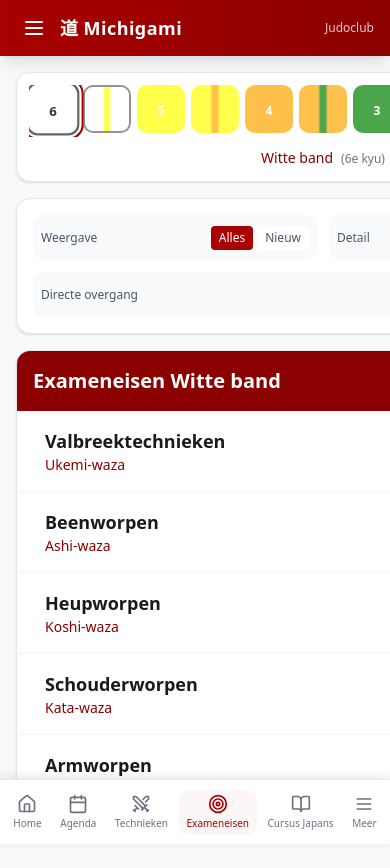
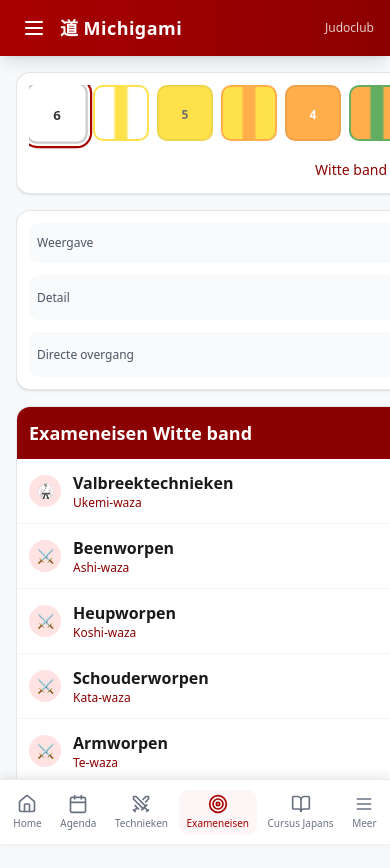
Before and after one commit to RobertDingenouts/judoclub-michigami, a Next.js app: page / in a window 390 px wide. Both pictures are taken after a click on the button "Exameneisen". Shown: the top 868 px of the page. Built offline with nearby package versions, Linux system fonts and the light colour scheme.

Commit message:
Fix: Exam dashboard - mobile responsive, belt selector size, overflow fixes

```diff
--- /dev/null
+++ b/src/components/exam-dashboard.tsx
@@ -0,0 +1,176 @@
+'use client';
+
+import { useState } from 'react';
+import { belts, beltColors, getExamRequirements } from '@/data/exam-requirements';
+
+type ViewMode = 'all' | 'new' | 'detail';
+
+export default function ExamDashboard() {
+  const [selectedBelt, setSelectedBelt] = useState('wit');
+  const [viewMode, setViewMode] = useState<ViewMode>('new');
+  const [expandedCategories, setExpandedCategories] = useState<Record<string, boolean>>({});
+
+  const requirements = getExamRequirements(selectedBelt);
+
+  const toggleCategory = (cat: string) => {
+    setExpandedCategories(prev => ({ ...prev, [cat]: !prev[cat] }));
+  };
+
+  const expandAll = () => {
+    const allExpanded: Record<string, boolean> = {};
+    requirements.forEach(r => { allExpanded[r.category] = true; });
+    setExpandedCategories(allExpanded);
+  };
+
+  const collapseAll = () => {
+    setExpandedCategories({});
+  };
+
+  return (
+    <div className="space-y-4 md:space-y-6">
+      {/* Belt Selector - Kimi style visual belts */}
+      <div className="bg-white dark:bg-gray-800 rounded-xl shadow-lg p-3 md:p-4">
+        <h3 className="text-xs md:text-sm font-bold text-gray-700 dark:text-gray-300 mb-2 md:mb-3 text-center uppercase tracking-wide">
+          Kies je band
+        </h3>
+        <div className="flex flex-wrap gap-1.5 md:gap-2 justify-center">
+          {belts.map((belt) => (
+            <button
+              key={belt.id}
+              onClick={() => setSelectedBelt(belt.id)}
+              className={`
+                relative px-2 md:px-3 py-1.5 md:py-2 rounded-lg border-2 transition-all duration-200
+                flex items-center gap-1 md:gap-1.5 text-xs md:text-sm font-semibold
+                hover:scale-105 hover:-translate-y-0.5
+                ${selectedBelt === belt.id
+                  ? 'ring-2 ring-red-600 ring-offset-2 dark:ring-offset-gray-800 scale-105'
+                  : 'hover:shadow-md'}
+              `}
+              style={{
+                background: beltColors[belt.color as keyof typeof beltColors]?.bg || '#fff',
+                color: beltColors[belt.color as keyof typeof beltColors]?.text || '#333',
+                borderColor: beltColors[belt.color as keyof typeof beltColors]?.border || '#ccc',
+              }}
+            >
+              {/* Visual belt indicator */}
+              <span
+                className="w-3 h-3 md:w-4 md:h-4 rounded-sm border shadow-sm inline-block"
+                style={{
+                  background: beltColors[belt.color as keyof typeof beltColors]?.belt || '#fff',
+                  borderColor: beltColors[belt.color as keyof typeof beltColors]?.border || '#ccc'
+                }}
+              />
+              <span className="truncate">{belt.label.split(' ')[0]}</span>
+            </button>
+          ))}
+        </div>
+      </div>
+
+      {/* View Mode Toggle */}
+      <div className="bg-white dark:bg-gray-800 rounded-xl shadow-lg p-3 md:p-4">
+        <div className="flex flex-col sm:flex-row gap-2 sm:gap-3 items-stretch sm:items-center">
+          <span className="text-xs md:text-sm font-bold text-gray-700 dark:text-gray-300 whitespace-nowrap">
+            Weergave:
+          </span>
+          <div className="flex gap-1.5 md:gap-2 flex-wrap">
+            {(['all', 'new', 'detail'] as ViewMode[]).map((mode) => (
+              <button
+                key={mode}
+                onClick={() => setViewMode(mode)}
+                className={`
+                  px-2 md:px-3 py-1 md:py-1.5 rounded-lg text-xs md:text-sm font-semibold transition-all
+                  ${viewMode === mode
+                    ? 'bg-red-600 text-white shadow-md'
+                    : 'bg-gray-100 dark:bg-gray-700 text-gray-700 dark:text-gray-300 hover:bg-gray-200 dark:hover:bg-gray-600'}
+                `}
+              >
+                {mode === 'all' ? 'Alles' : mode === 'new' ? 'Nieuw' : 'Detail'}
+              </button>
+            ))}
+          </div>
+        </div>
+
+        {/* Expand/Collapse buttons */}
+        <div className="flex gap-1.5 md:gap-2 mt-2 pt-2 border-t border-gray-200 dark:border-gray-700">
+          <button
+            onClick={expandAll}
+            className="flex-1 px-2 py-1 bg-green-50 dark:bg-green-900/30 text-green-700 dark:text-green-400 rounded-lg text-xs md:text-sm font-semibold hover:bg-green-100 dark:hover:bg-green-900/50 transition-colors"
+          >
+            ▲ Alles open
+          </button>
+          <button
+            onClick={collapseAll}
+            className="flex-1 px-2 py-1 bg-orange-50 dark:bg-orange-900/30 text-orange-700 dark:text-orange-400 rounded-lg text-xs md:text-sm font-semibold hover:bg-orange-100 dark:hover:bg-orange-900/50 transition-colors"
+          >
+            ▼ Alles dicht
+          </button>
+        </div>
+      </div>
+
+      {/* Exam Requirements */}
+      <div className="space-y-2 md:space-y-3">
+        {requirements.map((req) => (
+          <div key={req.category} className="bg-white dark:bg-gray-800 rounded-xl shadow-lg overflow-hidden">
+            {/* Category Header */}
+            <button
+              onClick={() => toggleCategory(req.category)}
+              className="w-full px-3 md:px-4 py-2 md:py-3 flex items-center justify-between text-left hover:bg-gray-50 dark:hover:bg-gray-700/50 transition-colors"
+            >
+              <div>
+                <h3 className="text-sm md:text-base font-bold text-gray-900 dark:text-white">
+                  {req.category}
+                </h3>
+                <p className="text-xs md:text-sm text-red-600 dark:text-red-400 font-medium">
+                  {req.japaneseName}
+                </p>
+              </div>
+              <span className="text-gray-500 dark:text-gray-400 text-lg ml-2 md:ml-3 flex-shrink-0">
+                {expandedCategories[req.category] ? '−' : '+'}
+              </span>
+            </button>
+
+            {/* Techniques List */}
+            {expandedCategories[req.category] && (
+              <div className="border-t border-gray-200 dark:border-gray-700 px-3 md:px-4 py-2 md:py-3 space-y-1.5 md:space-y-2">
+                {req.techniques.map((tech, idx) => (
+                  <div
+                    key={idx}
+                    className={`
+                      flex items-start gap-2 p-2 md:p-3 rounded-lg text-xs md:text-sm
+                      ${viewMode === 'new' && tech.new
+                        ? 'bg-yellow-50 dark:bg-yellow-900/20 border-l-4 border-yellow-500'
+                        : 'bg-gray-50 dark:bg-gray-700/50'}
+                    `}
+                  >
+                    <span className="font-bold text-red-600 dark:text-red-400 min-w-[1.2rem] md:min-w-[1.5rem]">
+                      {idx + 1}.
+                    </span>
+                    <div className="flex-1 min-w-0">
+                      <p className="font-semibold text-gray-900 dark:text-white break-words">
+                        {tech.name}
+                      </p>
+                      {viewMode === 'detail' && tech.description && (
+                        <p className="text-xs md:text-sm text-gray-600 dark:text-gray-400 mt-0.5 break-words">
+                          {tech.description}
+                        </p>
+                      )}
+                    </div>
+                  </div>
+                ))}
+
+                {/* Nage-komi & Kanteltechnieken info */}
+                {viewMode === 'detail' && (
+                  <div className="mt-2 md:mt-3 p-2 md:p-3 bg-blue-50 dark:bg-blue-900/20 rounded-lg border border-blue-200 dark:border-blue-800">
+                    <p className="text-xs md:text-sm text-blue-800 dark:text-blue-300 font-medium">
+                      💡 Voor dit examen: {req.nageKomi || 0} nage-komi + {req.kanteltechnieken || 0} kanteltechnieken vereist
+                    </p>
+                  </div>
+                )}
+              </div>
+            )}
+          </div>
+        ))}
+      </div>
+    </div>
+  );
+}
--- a/src/components/sections/ExamDashboard.tsx
+++ b/src/components/sections/ExamDashboard.tsx
@@ -22,6 +22,21 @@ const CLUB_COLORS = {
   dark: '#1a1a1a',
   light: '#f8f8f8',
   text: '#333333',
+};
+
+// Belt colors mapping - exact Kimi design
+const BELT_COLORS: Record<string, { bg: string; belt: string; text: string; border: string }> = {
+  'wit': { bg: '#FFFFFF', belt: '#FFFFFF', text: '#333333', border: '#CCCCCC' },
+  'wit-gele-slip': { bg: '#FFFFFF', belt: '#FFD700', text: '#333333', border: '#FFD700' },
+  'geel': { bg: '#FFD700', belt: '#FFD700', text: '#333333', border: '#E6C200' },
+  'geel-oranje-slip': { bg: '#FFD700', belt: '#FF8C00', text: '#333333', border: '#FF8C00' },
+  'oranje': { bg: '#FF8C00', belt: '#FF8C00', text: '#FFFFFF', border: '#E67A00' },
+  'oranje-groene-slip': { bg: '#FF8C00', belt: '#228B22', text: '#FFFFFF', border: '#228B22' },
+  'groen': { bg: '#228B22', belt: '#228B22', text: '#FFFFFF', border: '#1A6B1A' },
+  'groen-blauwe-slip': { bg: '#228B22', belt: '#1E90FF', text: '#FFFFFF', border: '#1E90FF' },
+  'blauw': { bg: '#1E90FF', belt: '#1E90FF', text: '#FFFFFF', border: '#1A7BD9' },
+  'blauw-bruine-slip': { bg: '#1E90FF', belt: '#8B4513', text: '#FFFFFF', border: '#8B4513' },
+  'bruin': { bg: '#8B4513', belt: '#8B4513', text: '#FFFFFF', border: '#6B3410' },
 };
 
 // All categories in order for unified view
@@ -82,7 +97,6 @@ export function ExamDashboard() {
       const toReqs = beltRequirements.find(r => r.beltId === selectedBeltId);
       if (!fromReqs || !toReqs) return [];
 
-      // Convert object requirements to array format
       return Object.entries(toReqs.requirements).map(([categoryId, count]) => {
         const fromCount = fromReqs.requirements[categoryId] || 0;
         return {
@@ -98,7 +112,6 @@ export function ExamDashboard() {
     const currentReqs = beltRequirements.find(r => r.beltId === selectedBeltId);
     if (!currentReqs) return [];
 
-    // Convert object requirements to array format
     const currentReqsArray = Object.entries(currentReqs.requirements).map(([categoryId, count]) => ({
       categoryId,
       totalCount: count,
@@ -130,16 +143,17 @@ export function ExamDashboard() {
 
   // Get belt color style
   const getBeltColorStyle = (belt: BeltLevel) => {
+    const colors = BELT_COLORS[belt.id] || BELT_COLORS['wit'];
     if (belt.isSlip && getParentBelt(belt.id)) {
-      const parentColor = getParentBelt(belt.id)?.color || '#FFFFFF';
+      const parentColors = BELT_COLORS[getParentBelt(belt.id)?.id || 'wit'] || BELT_COLORS['wit'];
       return {
-        background: `linear-gradient(90deg, ${parentColor} 0%, ${parentColor} 40%, ${belt.color} 45%, ${belt.color} 55%, ${parentColor} 60%, ${parentColor} 100%)`,
-        border: belt.id === 'wit' || belt.id === 'wit-gele-slip' ? '2px solid #666' : 'none',
+        background: `linear-gradient(90deg, ${parentColors.belt} 0%, ${parentColors.belt} 35%, ${colors.belt} 40%, ${colors.belt} 60%, ${parentColors.belt} 65%, ${parentColors.belt} 100%)`,
+        border: `2px solid ${colors.border}`,
       };
     }
     return {
-      backgroundColor: belt.color,
-      border: belt.id === 'wit' ? '2px solid #666' : 'none',
+      backgroundColor: colors.bg,
+      border: `2px solid ${colors.border}`,
     };
   };
 
@@ -150,7 +164,6 @@ export function ExamDashboard() {
 
   // Get techniques for display
   const getTechniquesForDisplay = (categoryId: string, totalCount: number, prevCount: number) => {
-    // techniques is a Record<string, Technique[]> so access by category key
     const allTechs = examTechniques[categoryId] || [];
 
     return {
@@ -163,23 +176,24 @@ export function ExamDashboard() {
   const ukemiWaza = getCategoryInfoHelper('ukemi-waza');
 
   return (
-    <div className="space-y-4">
-      {/* Belt Selector Bar */}
-      <div className="bg-white rounded-xl shadow-sm border border-gray-200 p-3">
-        <div className="flex gap-1.5 overflow-x-auto pb-1 custom-scrollbar">
+    <div className="space-y-4 max-w-full overflow-x-hidden">
+      {/* Belt Selector Bar - Kimi style with better mobile support */}
+      <div className="bg-white rounded-xl shadow-sm border border-gray-200 p-3 md:p-4">
+        <div className="flex gap-2 overflow-x-auto pb-2" style={{ scrollbarWidth: 'thin', WebkitOverflowScrolling: 'touch' }}>
           {examBeltLevels.map((belt) => {
             const isActive = selectedBeltId === belt.id;
+            const colors = BELT_COLORS[belt.id] || BELT_COLORS['wit'];
             return (
               <button
                 key={belt.id}
                 onClick={() => setSelectedBeltId(belt.id)}
-                className={`flex-shrink-0 w-12 h-12 rounded-lg transition-all ${
+                className={`flex-shrink-0 w-14 h-14 md:w-16 md:h-16 rounded-lg transition-all ${
                   isActive ? 'ring-2 ring-[#a90000] ring-offset-2 scale-110 shadow-md' : 'hover:scale-105 opacity-70 hover:opacity-100'
                 }`}
                 style={getBeltColorStyle(belt)}
                 title={belt.name}
               >
-                <span className="text-xs font-bold" style={{ color: belt.color === '#FFFFFF' ? '#333' : 'white' }}>
+                <span className="text-xs md:text-sm font-bold" style={{ color: colors.text }}>
                   {belt.kyu || ''}
                 </span>
               </button>
@@ -187,7 +201,7 @@ export function ExamDashboard() {
           })}
         </div>
         <div className="mt-2 text-center">
-          <span className="text-sm font-medium" style={{ color: CLUB_COLORS.primary }}>
+          <span className="text-sm md:text-base font-medium" style={{ color: CLUB_COLORS.primary }}>
             {selectedBelt?.name}
           </span>
           {selectedBelt?.kyu && (
@@ -197,8 +211,8 @@ export function ExamDashboard() {
       </div>
 
       {/* Controls Row */}
-      <div className="bg-white rounded-xl shadow-sm border border-gray-200 p-4">
-        <div className="grid grid-cols-2 md:grid-cols-4 gap-3">
+      <div className="bg-white rounded-xl shadow-sm border border-gray-200 p-3 md:p-4">
+        <div className="grid grid-cols-1 sm:grid-cols-2 md:grid-cols-4 gap-3">
           {/* Weergave toggle */}
           <div className="flex items-center justify-between gap-2 p-2 rounded-lg bg-gray-50">
             <span className="text-xs font-medium text-gray-600">Weergave</span>
@@ -237,9 +251,9 @@ export function ExamDashboard() {
           </div>
 
           {/* Direct transition toggle */}
-          <div className="flex items-center justify-between gap-2 p-2 rounded-lg bg-gray-50 col-span-2 md:col-span-2">
+          <div className="flex items-center justify-between gap-2 p-2 rounded-lg bg-gray-50 col-span-1 sm:col-span-2 md:col-span-2">
             <span className="text-xs font-medium text-gray-600">Directe overgang</span>
-            <div className="flex items-center gap-2">
+            <div className="flex items-center gap-2 flex-wrap">
               <select
                 value={fromBeltId}
                 onChange={(e) => setFromBeltId(e.target.value)}
@@ -265,20 +279,20 @@ export function ExamDashboard() {
       {/* Main Content - Unified Overview */}
       <div className="bg-white rounded-xl shadow-sm border border-gray-200 overflow-hidden">
         {/* Header with expand/collapse buttons */}
-        <div className="p-4 flex items-center justify-between" style={{ backgroundColor: CLUB_COLORS.primary }}>
-          <h2 className="text-xl font-bold text-white">
+        <div className="p-3 md:p-4 flex items-center justify-between flex-wrap gap-2" style={{ backgroundColor: CLUB_COLORS.primary }}>
+          <h2 className="text-lg md:text-xl font-bold text-white">
             {showDirectTransition ? `${fromBelt?.name} → ${selectedBelt?.name}` : `Exameneisen ${selectedBelt?.name}`}
           </h2>
           <div className="flex gap-2">
             <button
               onClick={expandAll}
-              className="px-3 py-1 rounded text-sm font-medium transition-colors bg-white/20 text-white hover:bg-white/30"
+              className="px-3 py-1 rounded text-xs md:text-sm font-medium transition-colors bg-white/20 text-white hover:bg-white/30"
             >
               Alles open
             </button>
             <button
               onClick={collapseAll}
-              className="px-3 py-1 rounded text-sm font-medium transition-colors bg-white/20 text-white hover:bg-white/30"
+              className="px-3 py-1 rounded text-xs md:text-sm font-medium transition-colors bg-white/20 text-white hover:bg-white/30"
             >
               Alles dicht
             </button>
@@ -293,14 +307,12 @@ export function ExamDashboard() {
             const newCount = req?.newCount || 0;
             const prevCount = req?.previousCount || 0;
 
-            // Get special counts for ukemi-waza and nage-komi, kantel
             const isUkemi = catInfo.id === 'ukemi-waza';
             const displayCount = isUkemi ? 4 : count;
             const isExpanded = expandedCategories.has(catInfo.id);
             const categoryInfo = getCategoryInfoHelper(catInfo.id);
             const techniques = getTechniquesForDisplay(catInfo.id, req?.totalCount || 0, prevCount);
 
-            // Skip if no requirements and view mode is new
             if (!isUkemi && count === 0 && viewMode === 'new') return null;
 
             return (
@@ -308,22 +320,26 @@ export function ExamDashboard() {
                 {/* Category Header - Clickable */}
                 <button
                   onClick={() => toggleCategory(catInfo.id)}
-                  className="w-full p-4 flex items-center justify-between hover:bg-gray-50 transition-colors"
+                  className="w-full p-3 md:p-4 flex items-center justify-between hover:bg-gray-50 transition-colors"
                 >
                   <div className="flex items-center gap-3">
-                    <span className="text-2xl">{categoryInfo.icon}</span>
-                    <div className="text-left">
-                      <h3 className="font-bold text-lg" style={{ color: CLUB_COLORS.dark }}>
-                        {categoryInfo.nameNl}
+                    <div className="w-8 h-8 rounded-full bg-red-100 flex items-center justify-center flex-shrink-0">
+                      <span className="text-sm font-bold" style={{ color: CLUB_COLORS.primary }}>
+                        {isUkemi ? '🥋' : '⚔️'}
+                      </span>
+                    </div>
+                    <div className="text-left min-w-0">
+                      <h3 className="font-bold text-base md:text-lg truncate" style={{ color: CLUB_COLORS.dark }}>
+                        {categoryInfo?.nameNl}
                       </h3>
-                      <p className="text-sm" style={{ color: CLUB_COLORS.primary }}>
-                        {categoryInfo.nameJa}
+                      <p className="text-xs md:text-sm truncate" style={{ color: CLUB_COLORS.primary }}>
+                        {categoryInfo?.nameJa}
                       </p>
                     </div>
                   </div>
-                  <div className="flex items-center gap-3">
+                  <div className="flex items-center gap-2 md:gap-3 flex-shrink-0">
                     <span
-                      className="text-2xl font-bold"
+                      className="text-xl md:text-2xl font-bold"
                       style={{
                         color: viewMode === 'new' && newCount > 0 ? '#16a34a' : CLUB_COLORS.secondary,
                       }}
@@ -331,10 +347,10 @@ export function ExamDashboard() {
                       {displayCount}
                     </span>
                     {viewMode === 'new' && newCount > 0 && !isUkemi && (
-                      <span className="text-sm text-green-600 font-medium">(+{newCount} nieuw)</span>
+                      <span className="text-xs text-green-600 font-medium hidden sm:inline">(+{newCount} nieuw)</span>
                     )}
                     <svg
-                      className={`w-5 h-5 transition-transform ${isExpanded ? 'rotate-180' : ''}`}
+                      className={`w-4 h-4 md:w-5 md:h-5 transition-transform flex-shrink-0 ${isExpanded ? 'rotate-180' : ''}`}
                       fill="none"
                       stroke="currentColor"
                       viewBox="0 0 24 24"
@@ -347,21 +363,21 @@ export function ExamDashboard() {
 
                 {/* Expanded Content */}
                 {isExpanded && detailLevel !== 'counts' && (
-                  <div className="px-4 pb-4 bg-gray-50">
+                  <div className="px-3 md:px-4 pb-3 md:pb-4 bg-gray-50">
                     <div className="grid grid-cols-1 md:grid-cols-2 lg:grid-cols-3 gap-2 pt-2">
                       {isUkemi ? (
                         // Ukemi-waza always shows all 4 techniques
-                        ukemiWaza.techniques.map((tech, idx) => (
+                        examTechniques['ukemi-waza']?.map((tech, idx) => (
                           <div
                             key={tech.id}
                             className="p-2 bg-white rounded border-l-2"
                             style={{ borderColor: CLUB_COLORS.secondary }}
                           >
-                            <span className="font-medium" style={{ color: CLUB_COLORS.dark }}>
+                            <span className="font-medium text-sm md:text-base" style={{ color: CLUB_COLORS.dark }}>
                               {idx + 1}. {tech.nameJa}
                             </span>
                             {detailLevel === 'full' && (
-                              <span className="text-sm ml-2" style={{ color: '#666' }}>
+                              <span className="text-xs md:text-sm ml-2" style={{ color: '#666' }}>
                                 ({tech.nameNl})
                               </span>
                             )}
@@ -376,7 +392,7 @@ export function ExamDashboard() {
                             style={{ borderColor: tech.forbidden ? '#dc2626' : CLUB_COLORS.secondary }}
                           >
                             <span
-                              className="font-medium"
+                              className="font-medium text-sm md:text-base"
                               style={{
                                 color: tech.forbidden ? '#dc2626' : CLUB_COLORS.dark,
                               }}
@@ -384,7 +400,7 @@ export function ExamDashboard() {
                               {(viewMode === 'new' ? prevCount : 0) + idx + 1}. {tech.nameJa}
                             </span>
                             {detailLevel === 'full' && (
-                              <span className="text-sm ml-2" style={{ color: '#666' }}>
+                              <span className="text-xs md:text-sm ml-2" style={{ color: '#666' }}>
                                 ({tech.nameNl})
                               </span>
                             )}
@@ -403,23 +419,23 @@ export function ExamDashboard() {
 
           {/* Nage-komi and Kanteltechnieken */}
           <div className="border-t-2" style={{ borderColor: CLUB_COLORS.primary }}>
-            <div className="p-4 bg-gray-50">
-              <div className="grid grid-cols-1 md:grid-cols-2 gap-4">
+            <div className="p-3 md:p-4 bg-gray-50">
+              <div className="grid grid-cols-1 md:grid-cols-2 gap-3 md:gap-4">
                 <div className="flex items-center justify-between p-3 bg-white rounded-lg shadow-sm">
                   <div>
-                    <h4 className="font-bold" style={{ color: CLUB_COLORS.dark }}>Nage-komi</h4>
-                    <p className="text-sm" style={{ color: '#666' }}>Worpen in 1 minuut</p>
+                    <h4 className="font-bold text-sm md:text-base" style={{ color: CLUB_COLORS.dark }}>Nage-komi</h4>
+                    <p className="text-xs md:text-sm" style={{ color: '#666' }}>Worpen in 1 minuut</p>
                   </div>
-                  <span className="text-3xl font-bold" style={{ color: CLUB_COLORS.secondary }}>
+                  <span className="text-2xl md:text-3xl font-bold" style={{ color: CLUB_COLORS.secondary }}>
                     {beltReq?.nageKomi || 0}
                   </span>
                 </div>
                 <div className="flex items-center justify-between p-3 bg-white rounded-lg shadow-sm">
                   <div>
-                    <h4 className="font-bold" style={{ color: CLUB_COLORS.dark }}>Kanteltechnieken</h4>
-                    <p className="text-sm" style={{ color: '#666' }}>Nader te specificeren</p>
+                    <h4 className="font-bold text-sm md:text-base" style={{ color: CLUB_COLORS.dark }}>Kanteltechnieken</h4>
+                    <p className="text-xs md:text-sm" style={{ color: '#666' }}>Nader te specificeren</p>
                   </div>
-                  <span className="text-3xl font-bold" style={{ color: CLUB_COLORS.secondary }}>
+                  <span className="text-2xl md:text-3xl font-bold" style={{ color: CLUB_COLORS.secondary }}>
                     {beltReq?.kantelTechnieken || 0}
                   </span>
                 </div>
```
